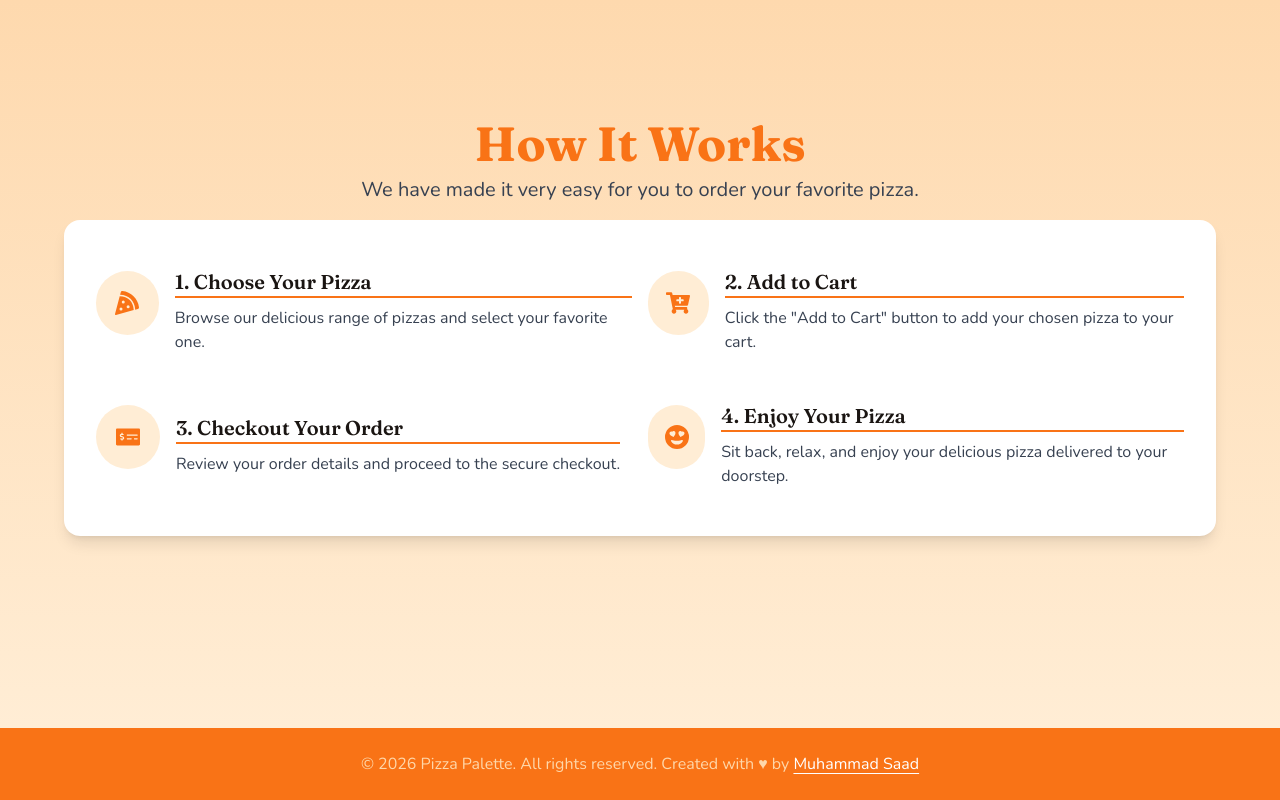
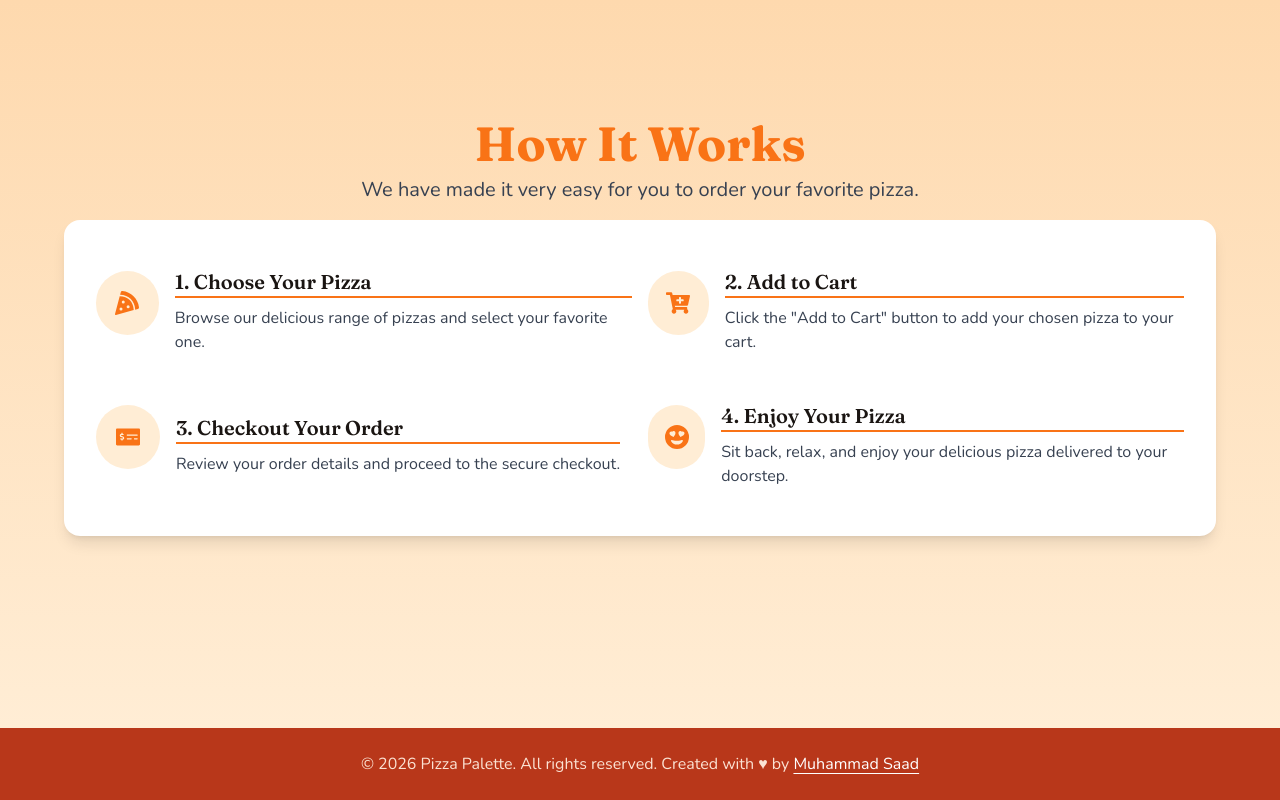
Before and after one commit to itxSaaad/pizza-palette-app-mern-OIBSIP-task-1, a React (Vite) app in the folder client/: page / in a window 1280 px wide. Shown: the part 1752-2552 px from the top of the page. Built offline with nearby package versions, Linux system fonts and the light colour scheme.

Commit message:
feat(design-system): restyle Footer onto design tokens

```diff
--- a/client/src/components/layout/Footer.jsx
+++ b/client/src/components/layout/Footer.jsx
@@ -1,15 +1,14 @@
 function Footer() {
   return (
-    <footer className=" bg-orange-500 py-6">
-      <div className="flex flex-row justify-center items-center container mx-auto text-orange-200 text-center">
+    <footer className="bg-primary-600 py-6">
+      <div className="flex flex-row justify-center items-center container mx-auto text-primary-100 text-center px-4">
         <p>
-          &copy; {new Date().getFullYear()} Pizza Palette. All rights reserved.
-          Created with ♥ by{' '}
+          &copy; {new Date().getFullYear()} Pizza Palette. All rights reserved. Created with ♥ by{' '}
           <a
             href="https://bento.me/itxsaaad"
             target="_blank"
             rel="noopener noreferrer"
-            className="text-white hover:text-orange-800 underline underline-offset-4"
+            className="text-white hover:text-primary-200 underline underline-offset-4"
           >
             Muhammad Saad
           </a>
```
